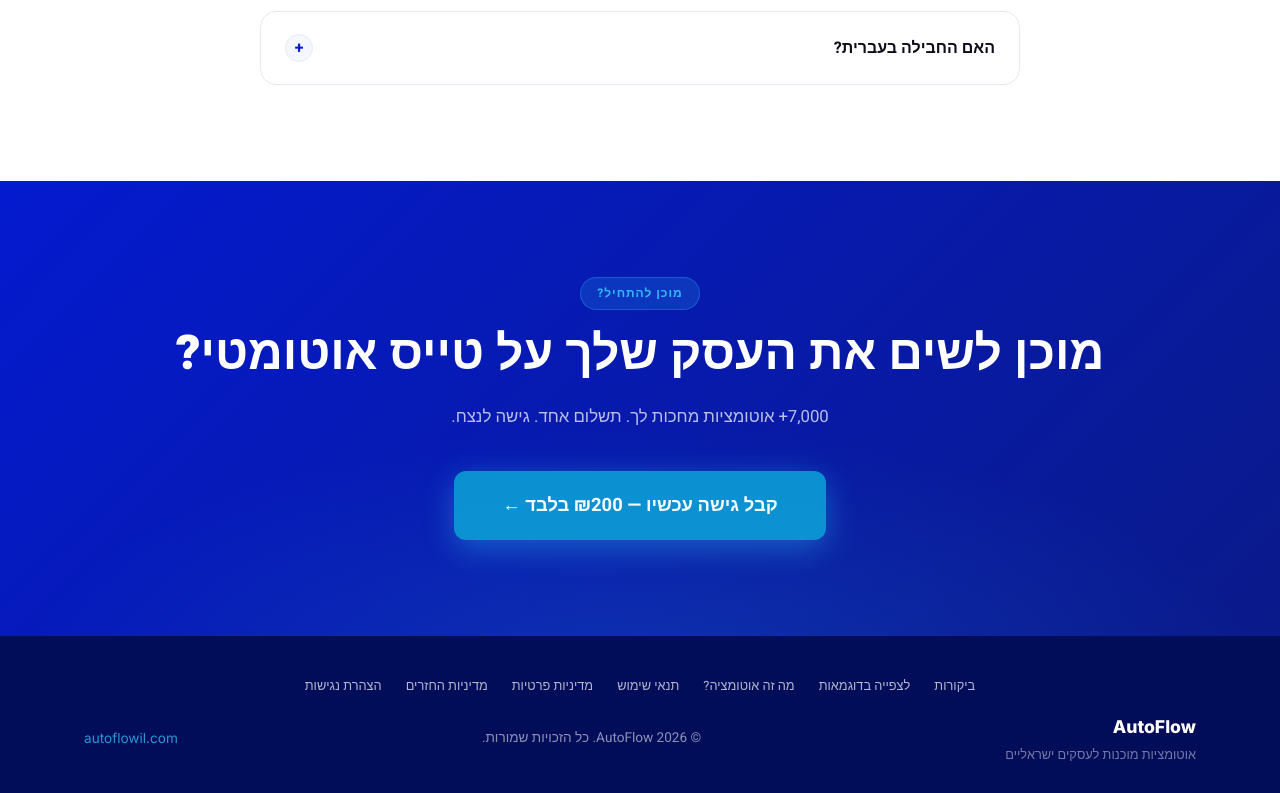
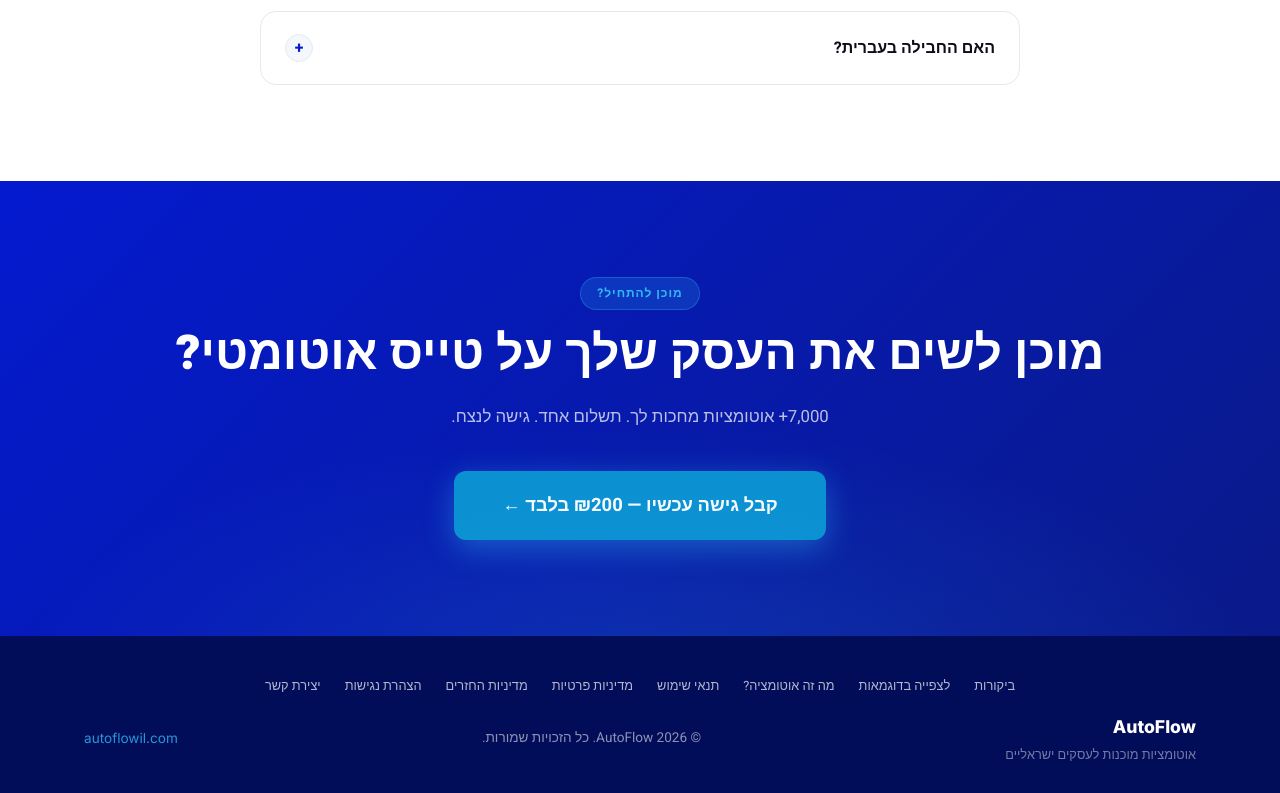
Before and after one commit to orishemesh/AutoFlow, a Next.js app: page / in a window 1280 px wide. Shown: the part 5800-6593 px from the top of the page. Built offline with nearby package versions, Linux system fonts and the light colour scheme.

Commit message:
Update Footer.tsx
feat: add contact link to footer

```diff
--- a/src/components/Footer.tsx
+++ b/src/components/Footer.tsx
@@ -16,7 +16,8 @@ export default function Footer() {
   const isLegal =
     pathname === '/terms' ||
     pathname === '/privacy' ||
-    pathname === '/refund';
+    pathname === '/refund' ||
+    pathname === '/contact';
 
   // Thank-you page — minimal centered footer
   if (isThankYou) {
@@ -49,6 +50,7 @@ export default function Footer() {
             <Link href="/privacy">מדיניות פרטיות</Link>
             <Link href="/refund">מדיניות החזרים</Link>
             <Link href="/accessibility">הצהרת נגישות</Link>
+            <Link href="/contact">יצירת קשר</Link>
           </div>
           <p className="footer-copy">
             © <span>{year}</span> AutoFlow. כל הזכויות שמורות.
@@ -75,6 +77,7 @@ export default function Footer() {
           <Link href="/privacy">מדיניות פרטיות</Link>
           <Link href="/refund">מדיניות החזרים</Link>
           <Link href="/accessibility">הצהרת נגישות</Link>
+          <Link href="/contact">יצירת קשר</Link>
         </nav>
         <div className="footer-inner">
           <div className="footer-logo-wrap">
```
